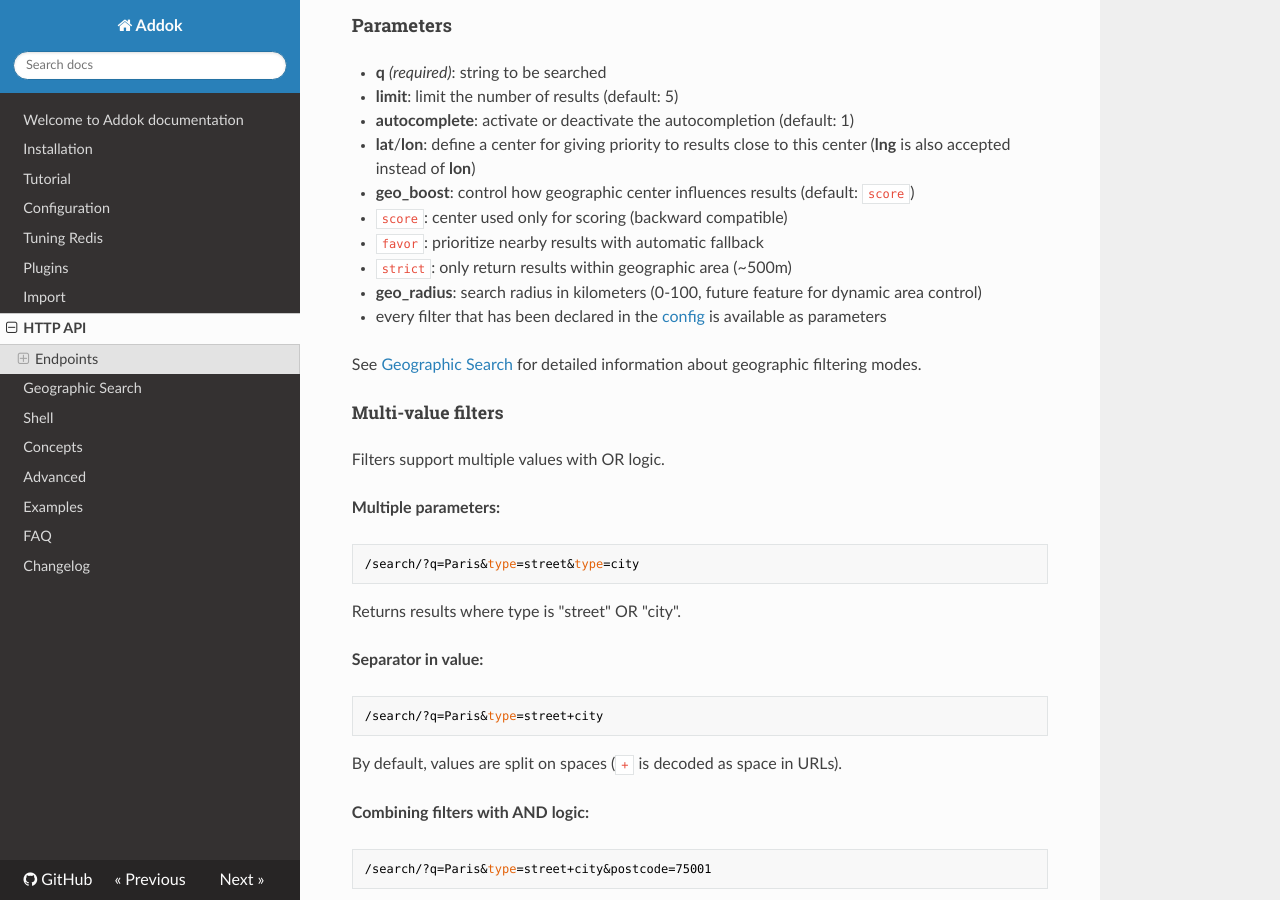
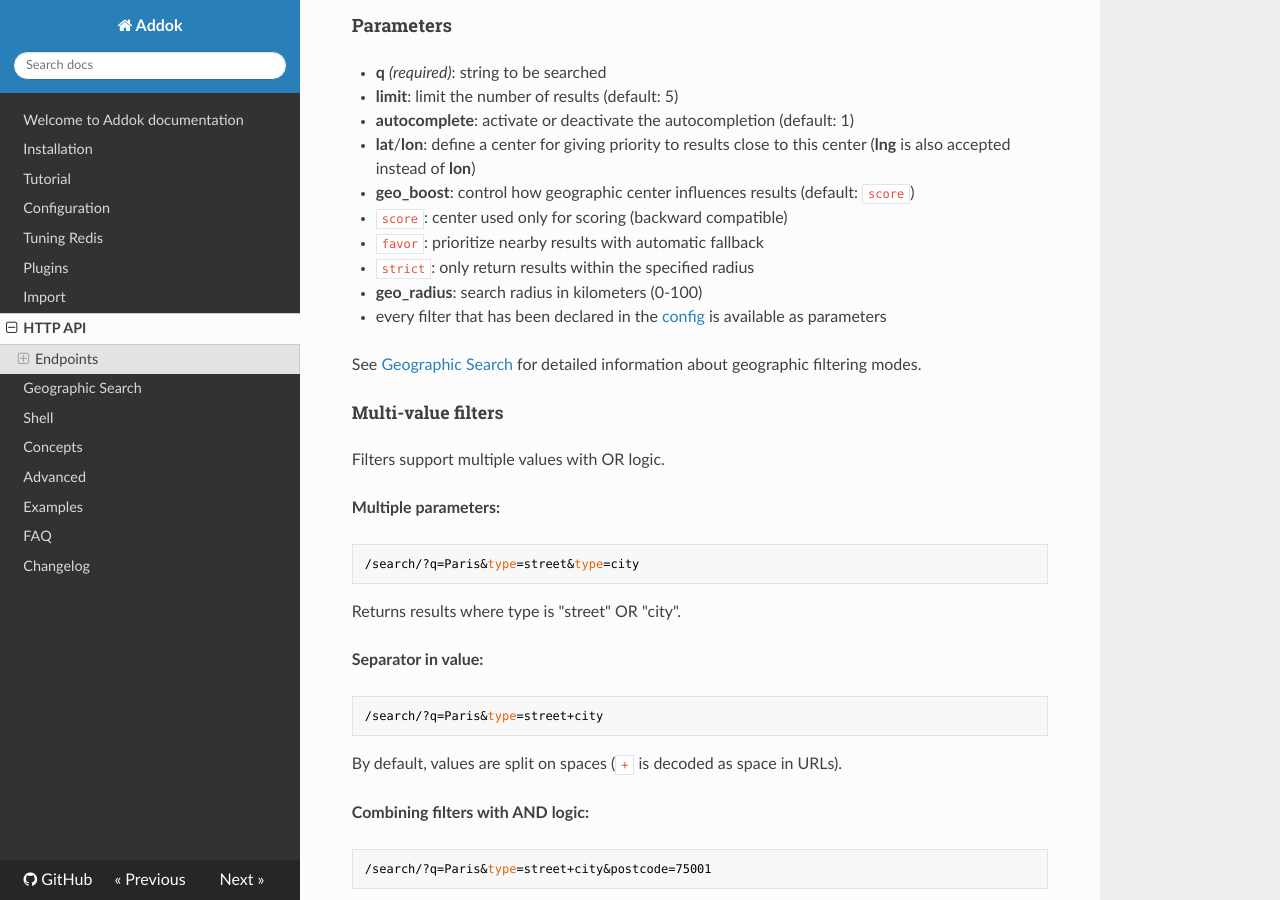
Before and after one commit to addok/addok, an MkDocs documentation site: the page built from docs/api.md, in a window 1280 px wide and 900 px high, scrolled down 509 px. Built offline with MkDocs 1.6.1, drawn with Linux system fonts in a browser that asks for light colours; nearby versions of some CDN libraries.

Commit message:
docs: clarify geo_radius is fully implemented
- Remove 'future feature' mention
- Keep description concise for user-facing documentation

```diff
--- a/docs/api.md
+++ b/docs/api.md
@@ -25,8 +25,8 @@ Issue a full text search.
 - **geo_boost**: control how geographic center influences results (default: `score`)
   - `score`: center used only for scoring (backward compatible)
   - `favor`: prioritize nearby results with automatic fallback
-  - `strict`: only return results within geographic area (~500m)
-- **geo_radius**: search radius in kilometers (0-100, future feature for dynamic area control)
+  - `strict`: only return results within the specified radius
+- **geo_radius**: search radius in kilometers (0-100)
 - every filter that has been declared in the [config](config.md) is available as
   parameters
 
```
